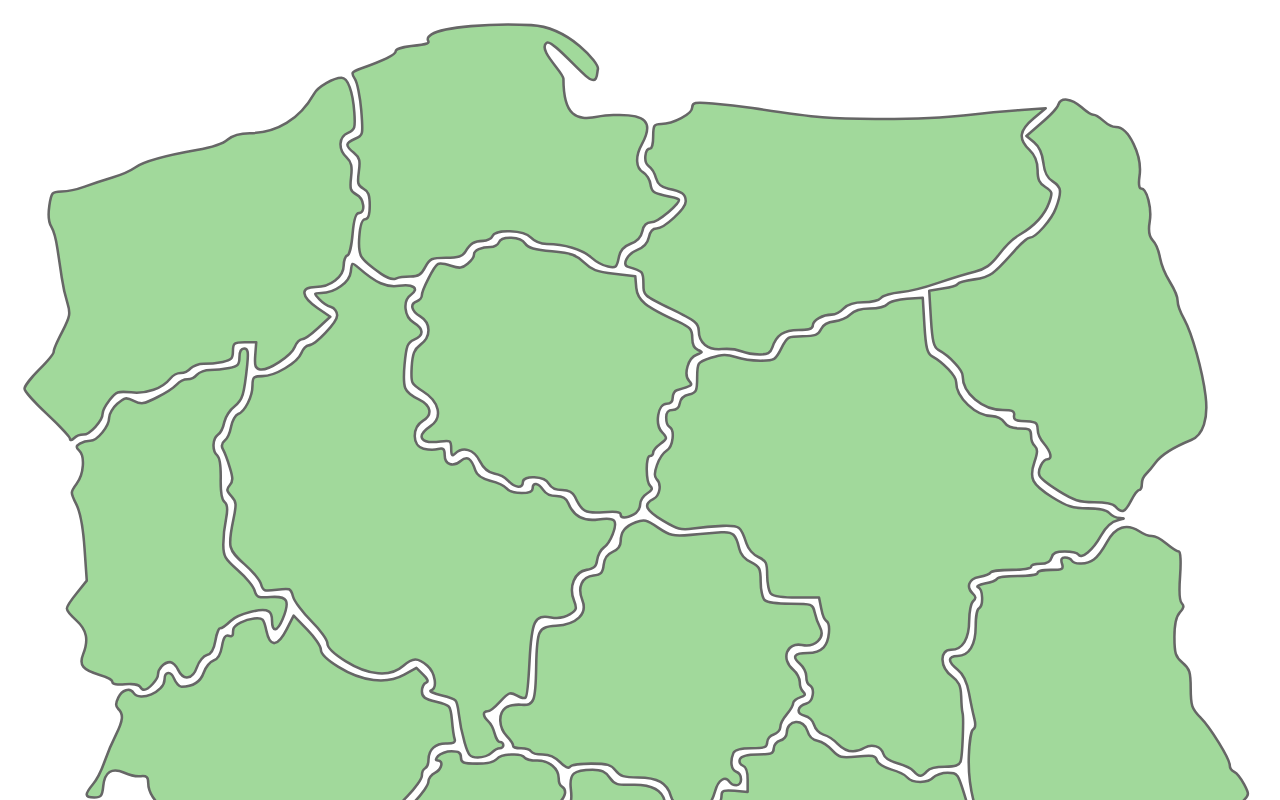
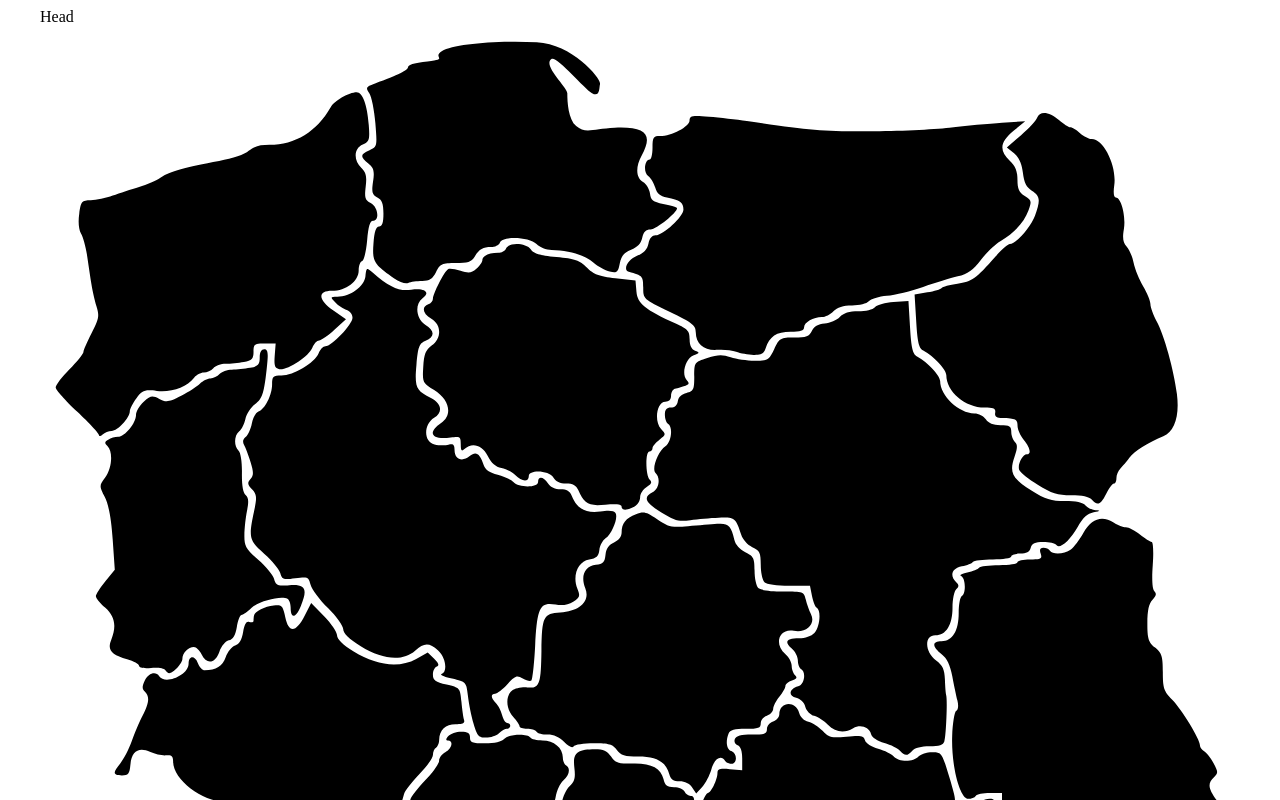
Before and after one commit to ralphdanko/svg-map-react, a React (Create React App) app: page / in a window 1280 px wide. Shown: the top 800 px of the page. Built offline with nearby package versions, Linux system fonts and the light colour scheme.

Commit message:
Feat: Add base styles & component project structure

```diff
--- a/package.json
+++ b/package.json
@@ -7,6 +7,7 @@
     "@testing-library/jest-dom": "^5.11.4",
     "@testing-library/react": "^11.1.0",
     "@testing-library/user-event": "^12.1.10",
+    "node-sass": "4.14.1",
     "react": "^17.0.1",
     "react-dom": "^17.0.1",
     "react-scripts": "4.0.1",
--- a/src/App.js
+++ b/src/App.js
@@ -1,13 +1,15 @@
 import React from 'react';
 import Poland from "./svg-map/src/poland-map";
 import RadioSVGMap from './svg-map/src/radio-svg-map';
-import "./svg-map/lib/index.css";
+import Header from './components/header';
+import "./styles/index.scss";
 
 class App extends React.Component {
 
   render() {
     return (
-      <div>
+      <div className="t-container">
+        <Header/>
         <RadioSVGMap
           map={Poland}
         />
--- /dev/null
+++ b/src/components/header/index.js
@@ -0,0 +1,17 @@
+import React from 'react';
+
+class App extends React.Component {
+
+  render() {
+    return (
+      <header>
+        <div className="t-container">
+          Head
+        </div>
+      </header>
+    );
+  }
+
+}
+
+export default App;
--- /dev/null
+++ b/src/styles/04_template/t-container.scss
@@ -0,0 +1,4 @@
+.t-container {
+    max-width: 1200px;
+    margin: 0 auto;
+}
--- /dev/null
+++ b/src/styles/index.scss
@@ -0,0 +1 @@
+@import '04_template/t-container.scss';
```
Also changed, not shown: 2 other files (tests, documents, lock files or other folders).
